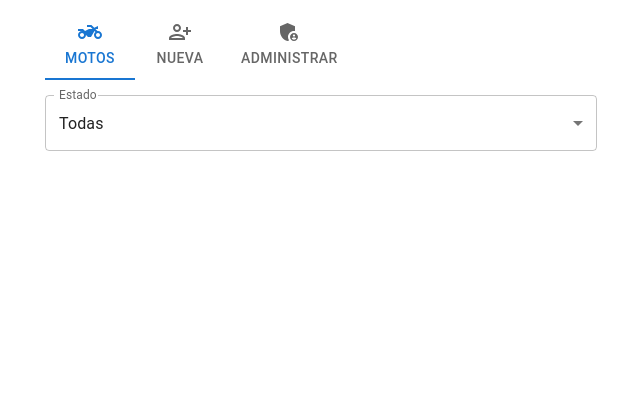
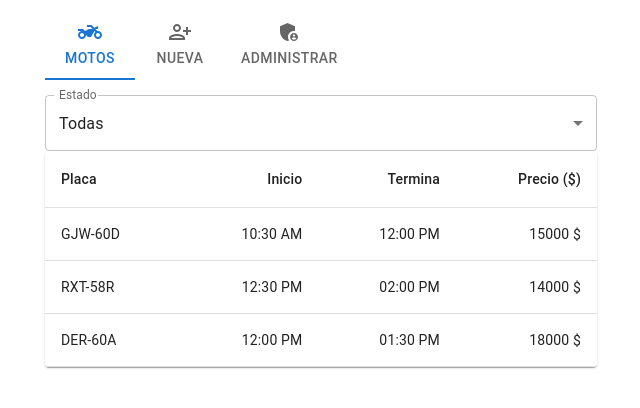
Before and after one commit to Dairo01001/swash, a React (Create React App) app: page /admin in a window 1280 px wide. Shown: the top 408 px of the page, without its empty margins (319-959 px from the left). Built offline with nearby package versions, Linux system fonts and the light colour scheme; no server answers.

Commit message:
BikeTable

```diff
--- a/src/components/AdminList/index.jsx
+++ b/src/components/AdminList/index.jsx
@@ -15,7 +15,7 @@ const AdminList = () => {
 
   return (
     <List
-      sx={{ width: "100%", maxWidth: 360, bgcolor: "background.paper" }}
+      sx={{ width: "100%", bgcolor: "background.paper" }}
       component="nav"
     >
       <ListItemButton>
--- /dev/null
+++ b/src/components/BikeTable/index.jsx
@@ -0,0 +1,47 @@
+import {
+  IconButton,
+  Paper,
+  Table,
+  TableBody,
+  TableCell,
+  TableContainer,
+  TableHead,
+  TableRow,
+} from "@mui/material";
+
+const data = [
+  { plaque: "GJW-60D", start: "10:30 AM", end: "12:00 PM", price: "15000", state: "sale"},
+  { plaque: "RXT-58R", start: "12:30 PM", end: "02:00 PM", price: "14000", state: "presale"},
+  { plaque: "DER-60A", start: "12:00 PM", end: "01:30 PM", price: "18000", state: "sale" },
+];
+
+const BikeTable = () => {
+  return (
+    <TableContainer component={Paper}>
+      <Table>
+        <TableHead>
+          <TableRow>
+            <TableCell>Placa</TableCell>
+            <TableCell align="right">Inicio</TableCell>
+            <TableCell align="right">Termina</TableCell>
+            <TableCell align="right">Precio ($)</TableCell>
+          </TableRow>
+        </TableHead>
+        <TableBody>
+          {data.map(({ plaque, start, end, price }) => {
+            return (
+              <TableRow key={plaque}>
+                <TableCell>{plaque}</TableCell>
+                <TableCell align="right">{start}</TableCell>
+                <TableCell align="right">{end}</TableCell>
+                <TableCell align="right">{price} $</TableCell>
+              </TableRow>
+            );
+          })}
+        </TableBody>
+      </Table>
+    </TableContainer>
+  );
+};
+
+export default BikeTable;
--- a/src/pages/Admin/index.jsx
+++ b/src/pages/Admin/index.jsx
@@ -1,10 +1,11 @@
-import { Tab, Tabs } from "@mui/material";
+import { Box, Tab, Tabs } from "@mui/material";
 import PersonAddAltIcon from "@mui/icons-material/PersonAddAlt";
 import TwoWheelerIcon from "@mui/icons-material/TwoWheeler";
 import AdminPanelSettingsIcon from "@mui/icons-material/AdminPanelSettings";
 import { useState } from "react";
 import AdminList from "../../components/AdminList";
 import SelectBike from "../../components/SelectBike";
+import BikeTable from "../../components/BikeTable";
 
 const Admin = () => {
   const [value, setValue] = useState(0);
@@ -20,7 +21,14 @@ const Admin = () => {
         <Tab icon={<PersonAddAltIcon />} label="Nueva" />
         <Tab icon={<AdminPanelSettingsIcon />} label="Administrar" />
       </Tabs>
-      {value === 0 ? <SelectBike /> : value === 1 ? null : <AdminList />}
+      {value === 0 ? (
+        <Box>
+          <SelectBike />
+          <BikeTable />
+        </Box>
+      ) : value === 1 ? null : (
+        <AdminList />
+      )}
     </div>
   );
 };
```
